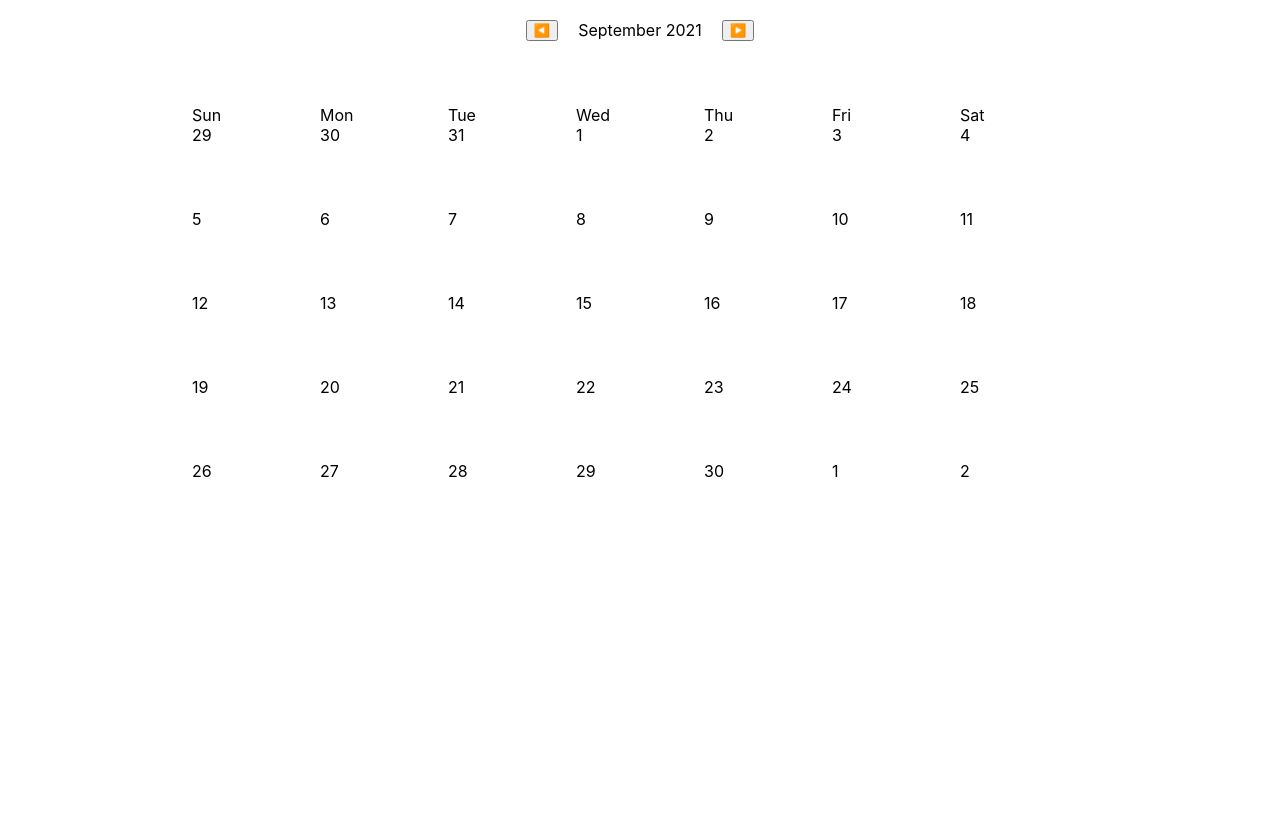
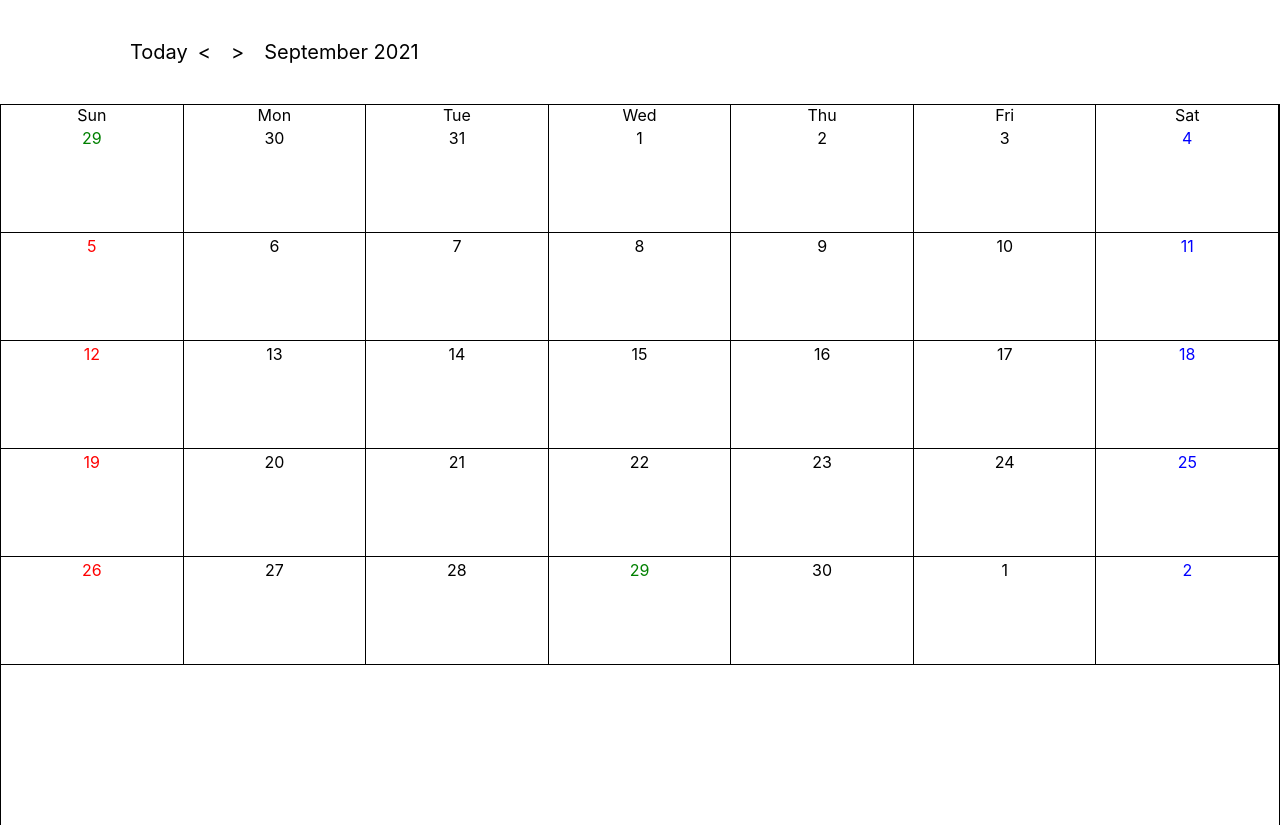
Before and after one commit to yangtaewook1995/calender-app, a React (Create React App) app: page /#/ in a window 1280 px wide. Before the commit the page ends 800 px from the top, so only its background shows below. Built offline with nearby package versions, Linux system fonts and the light colour scheme.

Commit message:
modify bug & add today component:

```diff
--- a/src/Components/Calendar.js
+++ b/src/Components/Calendar.js
@@ -1,7 +1,7 @@
 import React, { Component } from "react";
 import styled from "styled-components";
 
-function Calendar({ year, month }) {
+function Calendar({ year, month, nowYear, nowMonth, nowDate }) {
   const makeList = (year, month) => {
     let week = [];
     let cnt = 1;
@@ -41,9 +41,8 @@ function Calendar({ year, month }) {
     return weeks;
   };
 
-  const drawCalender = (year, month) => {
+  const drawCalender = (year, month, nowDate) => {
     const monthData = makeList(year, month);
-    console.log(monthData);
     return (
       <CalendarContainer>
         <Weeks>
@@ -58,10 +57,22 @@ function Calendar({ year, month }) {
         {monthData.map((week) => {
           return (
             <CalendarRow>
-              {week.map((item) => {
+              {week.map((item, index) => {
                 return (
                   <CalendarItem>
-                    <CalendarItemDate>{item}</CalendarItemDate>
+                    <CalendarItemDate
+                      style={
+                        item == nowDate
+                          ? { color: "green" }
+                          : index == 0
+                          ? { color: "red" }
+                          : index == 6
+                          ? { color: "blue" }
+                          : { color: "black" }
+                      }
+                    >
+                      {item}
+                    </CalendarItemDate>
                     <CalendarItemBody></CalendarItemBody>
                   </CalendarItem>
                 );
@@ -73,29 +84,34 @@ function Calendar({ year, month }) {
     );
   };
 
-  return <CalendarBox>{drawCalender(year, month)}</CalendarBox>;
+  return <CalendarBox>{drawCalender(year, month, nowDate)}</CalendarBox>;
 }
 
 export default Calendar;
 
 const Weeks = styled.div`
   display: flex;
+  width: 100%;
 `;
 
 const WeekItem = styled.div`
-  width: 70vw;
-  witdh: 100%;
+  width: 100%;
+  text-align: center;
+  border-right: 1px solid black;
 `;
 
 const CalendarBox = styled.div`
   display: flex;
-  justify-content: center;
-  margin-top: 5%;
+  justify-content: space-between;
+  width: 100vw;
+  height: 90vh;
 `;
 
 const CalendarContainer = styled.div`
-  width: 70vw;
-  height: 70vh;
+  width: 100%;
+  height: 100%;
+  border: 1px solid black;
+  border-bottom: 0;
 `;
 
 const CalendarRow = styled.div`
@@ -106,8 +122,13 @@ const CalendarRow = styled.div`
 
 const CalendarItem = styled.div`
   width: 100%;
+  border-bottom: 1px solid black;
+  border-right: 1px solid black;
 `;
 
-const CalendarItemDate = styled.div``;
+const CalendarItemDate = styled.div`
+  text-align: center;
+  margin-top: 3px;
+`;
 
 const CalendarItemBody = styled.div``;
--- a/src/Routes/Home.js
+++ b/src/Routes/Home.js
@@ -22,52 +22,79 @@ const Month_ENG = [
 function Home() {
   let nowYear = getTodayYear();
   let nowMonth = getTodayMonth();
-  let temp = nowMonth;
+  let nowDate = getTodayDate();
 
   const [month, setMonth] = useState(nowMonth);
   const [year, setYear] = useState(nowYear);
 
-  const drawPrevMonth = () => {
-    if (nowMonth == 1) {
-      nowYear--;
-      nowMonth = 12;
-    } else nowMonth--;
+  const drawTodayMonth = () => {
     setYear(nowYear);
     setMonth(nowMonth);
   };
 
+  const drawPrevMonth = () => {
+    let tempMonth = month;
+    let tempYear = year;
+    if (tempMonth == 1) {
+      tempYear--;
+      tempMonth = 12;
+    } else tempMonth--;
+    setYear(tempYear);
+    setMonth(tempMonth);
+  };
+
   const drawNextMonth = () => {
-    if (nowMonth == 12) {
-      nowYear++;
-      nowMonth = 1;
-    } else nowMonth++;
-    setYear(nowYear);
-    setMonth(nowMonth);
+    let tempMonth = month;
+    let tempYear = year;
+    if (tempMonth == 12) {
+      tempYear++;
+      tempMonth = 1;
+    } else tempMonth++;
+    setYear(tempYear);
+    setMonth(tempMonth);
   };
 
   return (
     <div>
       <HeaderColumn>
-        <Arrow onClick={drawPrevMonth}>◀️</Arrow>
+        <Today onClick={drawTodayMonth}>Today</Today>
+        <Arrow onClick={drawPrevMonth}>&lt;</Arrow>
+        <Arrow onClick={drawNextMonth}>&gt;</Arrow>
         <Title>
           {Month_ENG[month - 1]} {year}
         </Title>
-        <Arrow onClick={drawNextMonth}>▶️</Arrow>
       </HeaderColumn>
-      <Calender year={nowYear} month={month}></Calender>
+      <Calender
+        year={year}
+        month={month}
+        nowYear={nowYear}
+        nowMonth={nowMonth}
+        nowDate={nowDate}
+      ></Calender>
     </div>
   );
 }
 
 const HeaderColumn = styled.div`
   display: flex;
-  justify-content: center;
-  margin-top: 20px;
+  justify-content: flex-start;
+  margin-top: 40px;
+  margin-left: 130px;
+  margin-bottom: 40px;
 `;
-const Title = styled.span``;
 
-const Arrow = styled.button`
-  margin: 0px 20px;
+const Title = styled.span`
+  font-size: 20px;
+`;
+
+const Today = styled.span`
+  font-size: 20px;
+  margin-right: 10px;
+`;
+
+const Arrow = styled.div`
+  font-size: 20px;
+  margin-right: 20px;
 `;
 
 export default Home;
```
